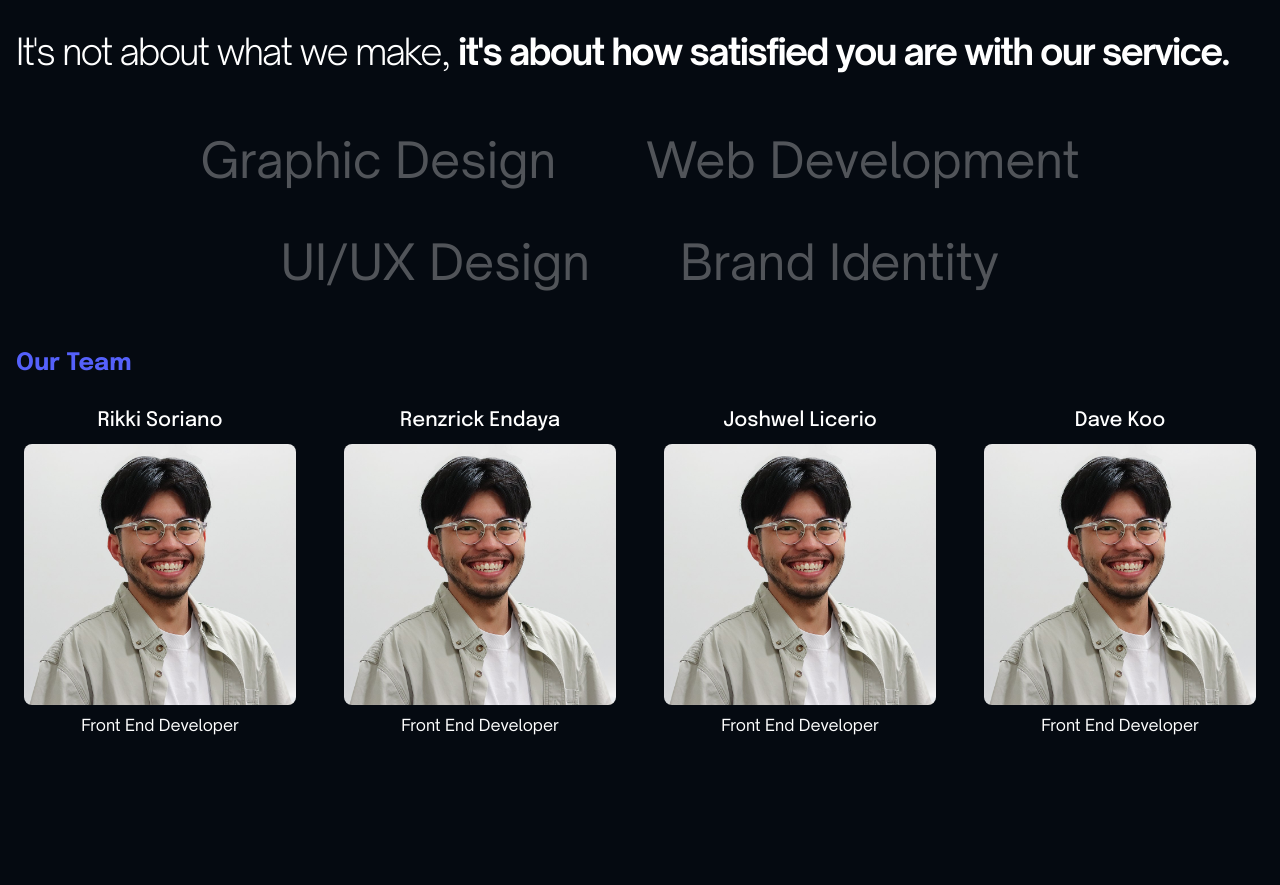
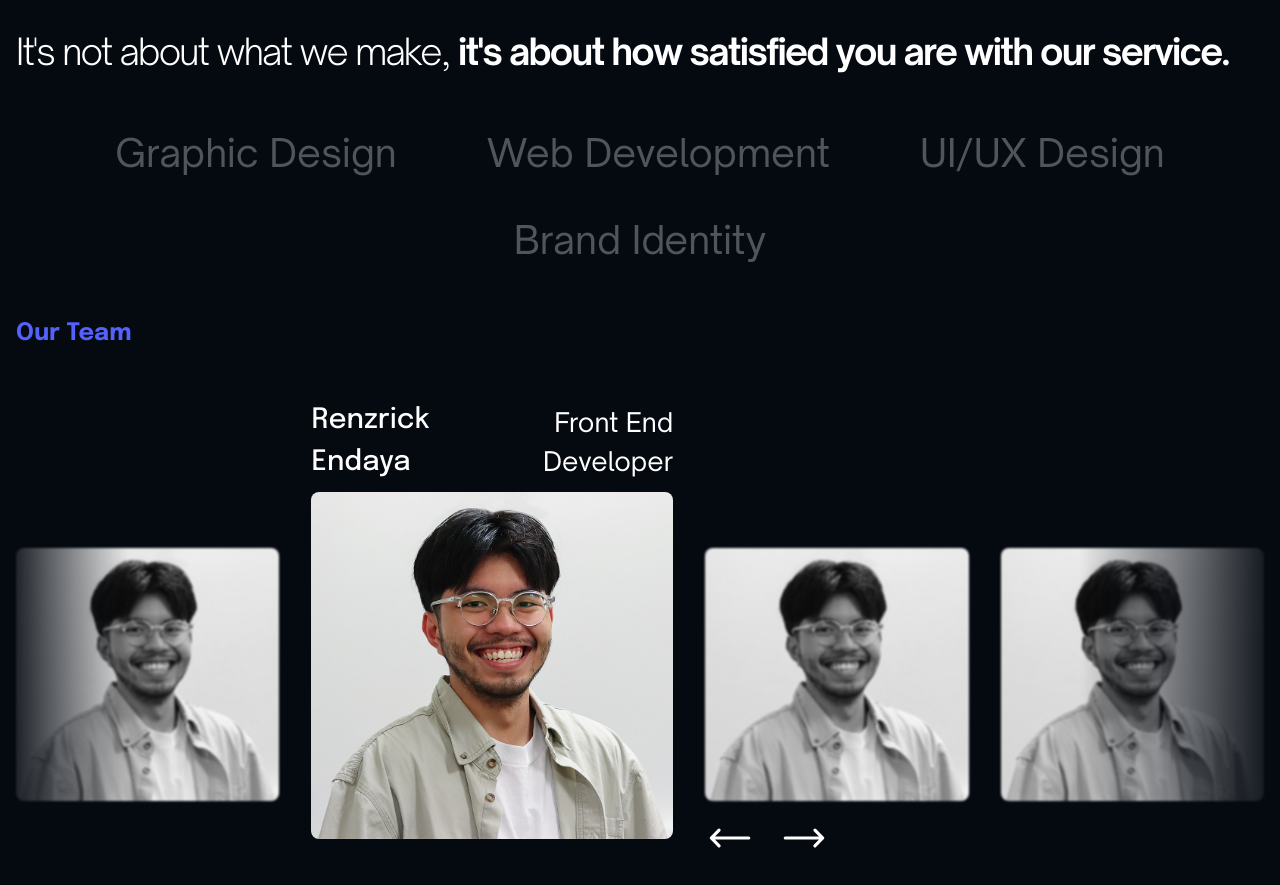
Before and after one commit to rikkilanz/opus-space, a Next.js app: page / in a window 1280 px wide. Shown: the part 1620-2505 px from the top of the page. Before the commit the page ends 2357 px from the top, so only its background shows below. Built offline with nearby package versions, Linux system fonts and the light colour scheme.

Commit message:
Team section responsive styling

```diff
--- a/app/components/TeamCard.jsx
+++ b/app/components/TeamCard.jsx
@@ -1,11 +1,36 @@
-import Image from "next/image"
+import { profile } from "console";
+import Image from "next/image";
+import {
+  ArrowLongLeftIcon,
+  ArrowLongRightIcon,
+} from "@heroicons/react/24/solid";
 
-export default function TeamCard({profileData}) {
-    return(
-        <div className="flex flex-col items-center text-center gap-y-[8px] px-6 basis-[33%]">
-            <h4 className="font-epilogue font-medium text-[20px] order-1">{profileData.name}</h4>
-            <p className="font-opensauce order-3 text-[16px]">{profileData.title}</p>
-            <Image className="min-w-[150px] rounded-lg order-2" src={profileData.imageUrl} />
+export default function TeamCard({ profileData }) {
+  return (
+    <div
+      className={`${
+        profileData.id !== 2
+          ? "min-w-[200px] md:w-[300px] mt-[24px]"
+          : "min-w-[300px] md:w-[400px]"
+      } flex flex-row flex-wrap justify-center md:justify-start items-center gap-y-[8px] px-4 py-6 relative`}
+    >
+      <h4 className="font-epilogue font-medium text-[30px] md:text-[24px] lg:text-[28px] leading-[-1.6px] order-1 md:basis-[50%] md:text-left whitespace-no-wrap">
+        {profileData.id === 2 ? profileData.name : ""}
+      </h4>
+      <p className="font-opensauce order-3 md:order-2 md:basis-[50%] text-[20px] md:text-[22px] lg:text-[26px] md:text-right leading-[-1.6px]">
+        {profileData.id === 2 ? profileData.title : ""}
+      </p>
+      {profileData.id === 3 && (
+        <div className="md:flex gap-x-6 order-4 hidden absolute bottom-0">
+          <ArrowLongLeftIcon className="w-[50px] cursor-pointer"/> <ArrowLongRightIcon className="w-[50px] cursor-pointer"/>
         </div>
-    )
+      )}
+      <Image
+        className={`${
+          profileData.id !== 2 ? "grayscale blur-[1px]" : "grayscale-0"
+        } rounded-lg order-2 md:order-3 basis-full`}
+        src={profileData.imageUrl}
+      />
+    </div>
+  );
 }
--- a/app/components/TeamSlider.jsx
+++ b/app/components/TeamSlider.jsx
@@ -3,7 +3,7 @@ import {teamData} from '../constants/index'
 
 export default function TeamSlider() {
     return(
-        <div className="flex overflow-x-auto">
+        <div className="flex overflow-x-auto [mask-image:_linear-gradient(to_right,transparent_0,_black_128px,_black_calc(100%-30px),transparent_100%)] lg:[mask-image:_linear-gradient(to_right,transparent_0,_black_128px,_black_calc(100%-200px),transparent_100%)] md:pb-[32px]">
             {
                 teamData.map((data) => (
                     <TeamCard key={data.id} profileData={data} />
--- a/app/components/sections/OurTeam.jsx
+++ b/app/components/sections/OurTeam.jsx
@@ -2,8 +2,8 @@ import TeamSlider from "../TeamSlider";
 
 export default function OurTeam() {
     return (
-        <section>
-            <h3 className="lg:text-[24px] font-epilogue font-bold text-primary text-[18px] px-4 py-6 max-w-[1440px]">
+        <section className=" max-w-[1440px] mx-auto">
+            <h3 className="lg:text-[24px] font-epilogue font-bold text-primary text-[18px] px-4 py-6">
                 Our Team
             </h3>
             <TeamSlider />
--- a/app/components/sections/Services.jsx
+++ b/app/components/sections/Services.jsx
@@ -7,10 +7,10 @@ export default function Services() {
             </div>
             <div className="flex justify-center px-4 py-6">
                 <div className="flex gap-x-[90px] gap-y-[30px] flex-wrap justify-center">
-                    <h2 className="cursor-default md:text-[36px] lg:text-[48px] group font-opensauce hover:opacity-100 opacity-30 text-[28px]"><span className="group-hover:font-opensaucebolditalic group-hover:bg-gradient-to-r group-hover:from-[#fa86ca] group-hover:to-[#5561fb] group-hover:inline-block group-hover:text-transparent group-hover:bg-clip-text">Graphic</span> Design</h2>
-                    <h2 className="cursor-default md:text-[36px] lg:text-[48px] group font-opensauce hover:opacity-100 opacity-30 text-[28px]"><span className="group-hover:font-opensaucebolditalic group-hover:bg-gradient-to-r group-hover:from-[#fa86ca] group-hover:to-[#5561fb] group-hover:inline-block group-hover:text-transparent group-hover:bg-clip-text" >Web</span> Development</h2>
-                    <h2 className="cursor-default md:text-[36px] lg:text-[48px] group font-opensauce hover:opacity-100 opacity-30 text-[28px]"><span className="group-hover:font-opensaucebolditalic group-hover:bg-gradient-to-r group-hover:from-[#fa86ca] group-hover:to-[#5561fb] group-hover:inline-block group-hover:text-transparent group-hover:bg-clip-text" >UI/UX</span> Design</h2>
-                    <h2 className="cursor-default md:text-[36px] lg:text-[48px] group font-opensauce hover:opacity-100 opacity-30 text-[28px]"><span className="group-hover:font-opensaucebolditalic group-hover:bg-gradient-to-r group-hover:from-[#fa86ca] group-hover:to-[#5561fb] group-hover:inline-block group-hover:text-transparent group-hover:bg-clip-text" >Brand</span> Identity</h2>
+                    <h2 className="cursor-default md:text-[36px] lg:text-[38px] group font-opensauce hover:opacity-100 opacity-30 text-[28px]"><span className="group-hover:font-opensaucebolditalic group-hover:bg-gradient-to-r group-hover:from-[#fa86ca] group-hover:to-[#5561fb] group-hover:inline-block group-hover:text-transparent group-hover:bg-clip-text">Graphic</span> Design</h2>
+                    <h2 className="cursor-default md:text-[36px] lg:text-[38px] group font-opensauce hover:opacity-100 opacity-30 text-[28px]"><span className="group-hover:font-opensaucebolditalic group-hover:bg-gradient-to-r group-hover:from-[#fa86ca] group-hover:to-[#5561fb] group-hover:inline-block group-hover:text-transparent group-hover:bg-clip-text" >Web</span> Development</h2>
+                    <h2 className="cursor-default md:text-[36px] lg:text-[38px] group font-opensauce hover:opacity-100 opacity-30 text-[28px]"><span className="group-hover:font-opensaucebolditalic group-hover:bg-gradient-to-r group-hover:from-[#fa86ca] group-hover:to-[#5561fb] group-hover:inline-block group-hover:text-transparent group-hover:bg-clip-text" >UI/UX</span> Design</h2>
+                    <h2 className="cursor-default md:text-[36px] lg:text-[38px] group font-opensauce hover:opacity-100 opacity-30 text-[28px]"><span className="group-hover:font-opensaucebolditalic group-hover:bg-gradient-to-r group-hover:from-[#fa86ca] group-hover:to-[#5561fb] group-hover:inline-block group-hover:text-transparent group-hover:bg-clip-text" >Brand</span> Identity</h2>
                 </div>
             </div>
         </section>
```
